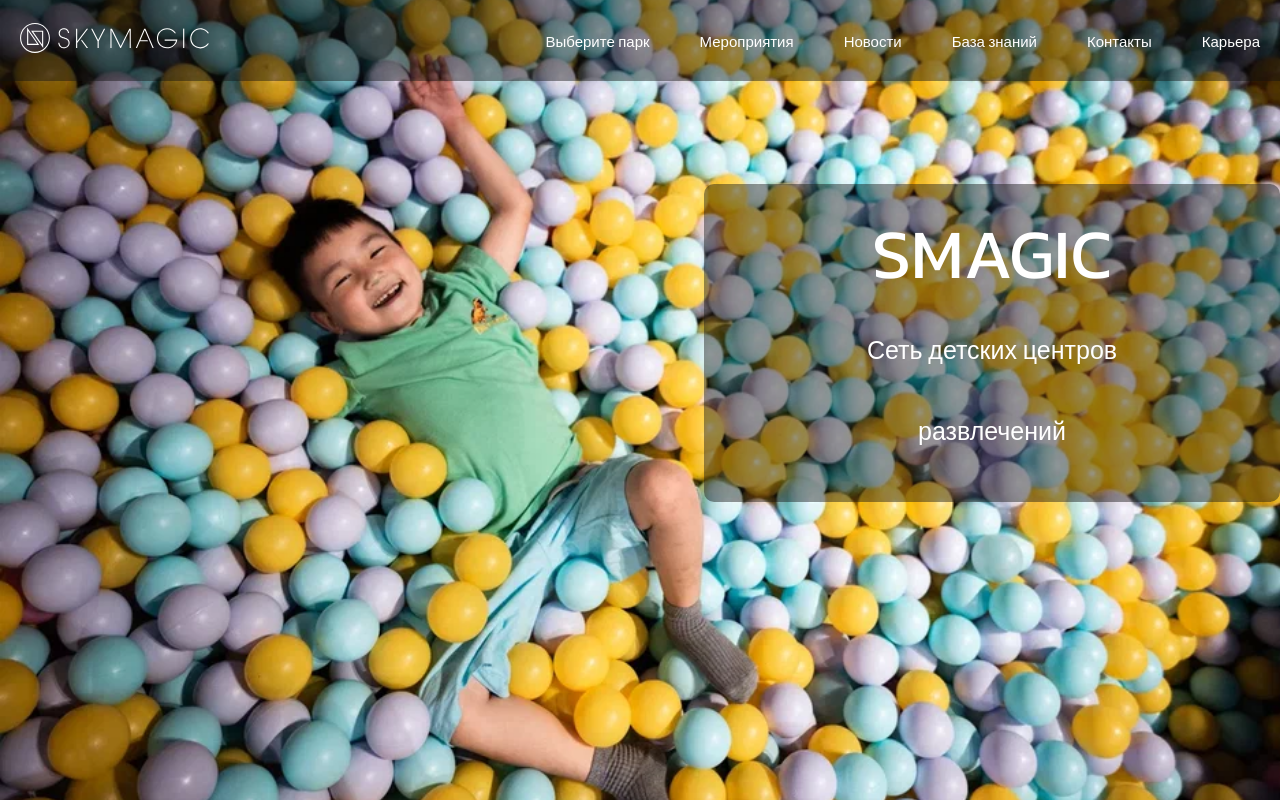
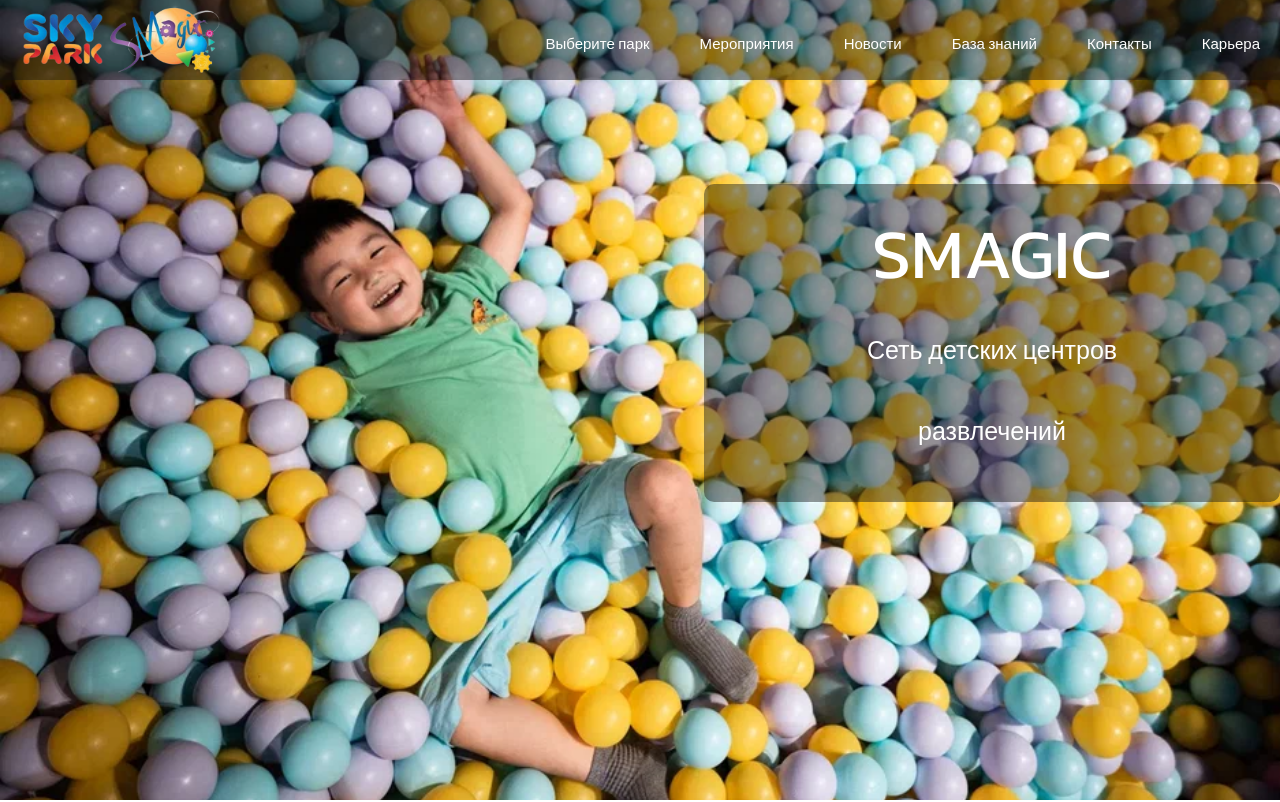
Before and after one commit to maxbirimkulov/skymagic, a React (Create React App) app: page / in a window 1280 px wide. Shown: the top 802 px of the page. Built offline with nearby package versions, Linux system fonts and the light colour scheme.

Commit message:
add logo

```diff
--- a/src/Layout/Header/Header.js
+++ b/src/Layout/Header/Header.js
@@ -4,7 +4,7 @@
 import HamburgerToggle from "./HamburgerToggle/HamburgerToggle";
 import NavBar from "./NavBar/NavBar";
 import {animateScroll} from "react-scroll";
-import logo from '../../Components/image/smagic-logo.jpg'
+import logo from './logo.png'
 const Header = () => {
     const [isActiveHamburger, setActiveHamburger] = useState(false);
     const [isActiveHamburgerMenu, setActiveHamburgerMenu] = useState(false);
@@ -34,43 +34,7 @@
         }`}>
             <div className="header__container container ">
                 <NavLink className="header__logo" to='/'>
-                    <svg version="1.1" id="Layer_1" xmlns="http://www.w3.org/2000/svg"
-                         x="0px" y="0px" viewBox="0 0 419.7 66.4"
-                         >
-                        <g>
-	<path className="lgogo" d="M33.2,0C14.9,0,0,14.9,0,33.2s14.9,33.2,33.2,33.2s33.2-14.9,33.2-33.2S51.5,0,33.2,0z M33.2,64
-		c-17,0-30.8-13.8-30.8-30.8S16.2,2.4,33.2,2.4S64,16.2,64,33.2S50.2,64,33.2,64z"></path>
-                            <path className="lgogo"
-                                  d="M51.4,55.5V17H24.6L51.4,55.5z M49,47.8L29.2,19.4H49V47.8z"></path>
-                            <path className="lgogo"
-                                  d="M15.7,10.2v38.5h26.8L15.7,10.2z M18.2,17.9l19.8,28.4H18.2V17.9z"></path>
-                            <g>
-		<path className="lgogo" d="M99.7,32.5l0,0.1L99.7,32.5l-0.3-0.1c-5.5-1.5-11.2-3-11.1-9.5c0-5.1,3.9-8.8,9.3-8.8c5,0,8,2.7,9,8l0.1,0.3
-			h2.5l-0.1-0.4c-1-7.5-6.5-10.2-11.3-10.2c-5.9,0-11.9,3.9-11.9,11.2v0.2c0.1,8.1,7.3,9.9,11.1,10.9l0.3,0.1
-			c3.9,1,10.5,2.6,10.5,10.1c0,6-5.3,9.7-10.3,9.7c-8.6,0-10-8.6-10.1-9.6l0-0.3h-2.4l0,0.4c0.6,8.7,7.9,11.8,12.6,11.8
-			c6.1,0,12.7-4.7,12.7-12.2C110.2,35,102.3,33.1,99.7,32.5z"></path>
-                                <polygon className="lgogo"
-                                         points="137.3,36.8 135.8,38.9 148,55.4 148.1,55.6 151.1,55.6 137.4,37 		"></polygon>
-                                <polygon className="lgogo"
-                                         points="127,40.5 127,12.5 124.5,12.5 124.5,55.6 127,55.6 127,44.3 151.1,12.5 148.1,12.5 		"></polygon>
-                                <polygon className="lgogo" points="173.6,37.8 160.7,12.5 158,12.5 172.3,40.7 172.3,55.6 174.8,55.6 174.8,40.7 189.1,12.6 189.2,12.5
-			186.4,12.5 		"></polygon>
-                                <polygon className="lgogo" points="223.5,51.6 204.2,12.5 204.1,12.5 200.8,12.5 200.8,55.6 203.2,55.6 203.2,15.9 222.6,55.4
-			222.7,55.6 224.2,55.6 243.6,15.9 243.6,55.6 246,55.6 246,12.5 242.8,12.5 		"></polygon>
-                                <polygon className="lgogo" points="278.5,12.5 275.8,12.5 257.5,55 257.3,55.6 259.9,55.6 266.3,40.8 284.2,40.8 283.2,38.5 267.4,38.5
-			277.1,15.4 294.3,55.5 294.3,55.6 297,55.6 278.5,12.5 		"></polygon>
-                                <path className="lgogo" d="M321.3,39.2h25.2c-2.1,9.3-11.8,14.8-20,14.8c-11.1,0-19.9-8.8-19.9-20s8.7-20,19.9-20
-			c6.8,0,12.7,2.9,16.9,8.4l0.1,0.1h2.9L346,22c-3.8-6.3-11.5-10.3-19.5-10.3c-12.7,0-22.3,9.6-22.3,22.3c0,12.7,9.6,22.3,22.3,22.3
-			c11.8,0,21.7-8.2,22.9-19l0-0.4h-28.1V39.2z"></path>
-                                <rect x="362.3" y="12.5" className="lgogo" width="2.5" height="43.1"></rect>
-                                <path className="lgogo" d="M416.7,45.8c-1.4,1.9-6.7,8.3-16.2,8.3c-11.1,0-19.9-8.8-19.9-20c0-5.5,2.1-10.6,5.8-14.3
-			c3.7-3.7,8.6-5.7,14-5.7l0.1,0c9.4,0,14.8,6.5,16.2,8.5l0.1,0.2h2.9l-0.4-0.6c-3.2-5-9.9-10.4-18.9-10.4l-0.1,0
-			c-6,0-11.7,2.3-15.8,6.4c-4.1,4.1-6.4,9.8-6.4,15.9c0,12.7,9.6,22.3,22.4,22.3c8.9,0,15.8-5.1,18.8-10.1l0.3-0.6h-2.8L416.7,45.8z
-			"></path>
-	</g>
-</g>
-</svg>
-
+                    <img src={logo} alt="лого"/>
                 </NavLink>
                     <HamburgerToggle toggleClass={toggleClass} isActiveHamburger={isActiveHamburger}/>
 
--- a/src/Layout/Header/Header.scss
+++ b/src/Layout/Header/Header.scss
@@ -2,7 +2,7 @@
   position: fixed;
   top: 0;
   left: 0;
-  padding: 23px 15px 22px;
+  padding: 5px 15px 0 ;
   transition: background .3s ease;
   z-index: 100;
   width: 100%;
@@ -10,13 +10,19 @@
   &.scrolled{
     background: #111;
   }
+
 }
 
 .header__{
+  &logo img{
+    width: 200px;
+    height: auto;
+  }
   &container{
     display: flex;
     justify-content: space-between;
     align-items: center;
+
 
   }
   &logo{
@@ -46,6 +52,7 @@
 
 @media (max-width: 769px ) {
   .header__{
+
     &menu{
       display: none;
       &_active{
```
Also changed, not shown: src/Layout/Header/logo.png (added), src/Layout/Header/logo.svg (deleted).
